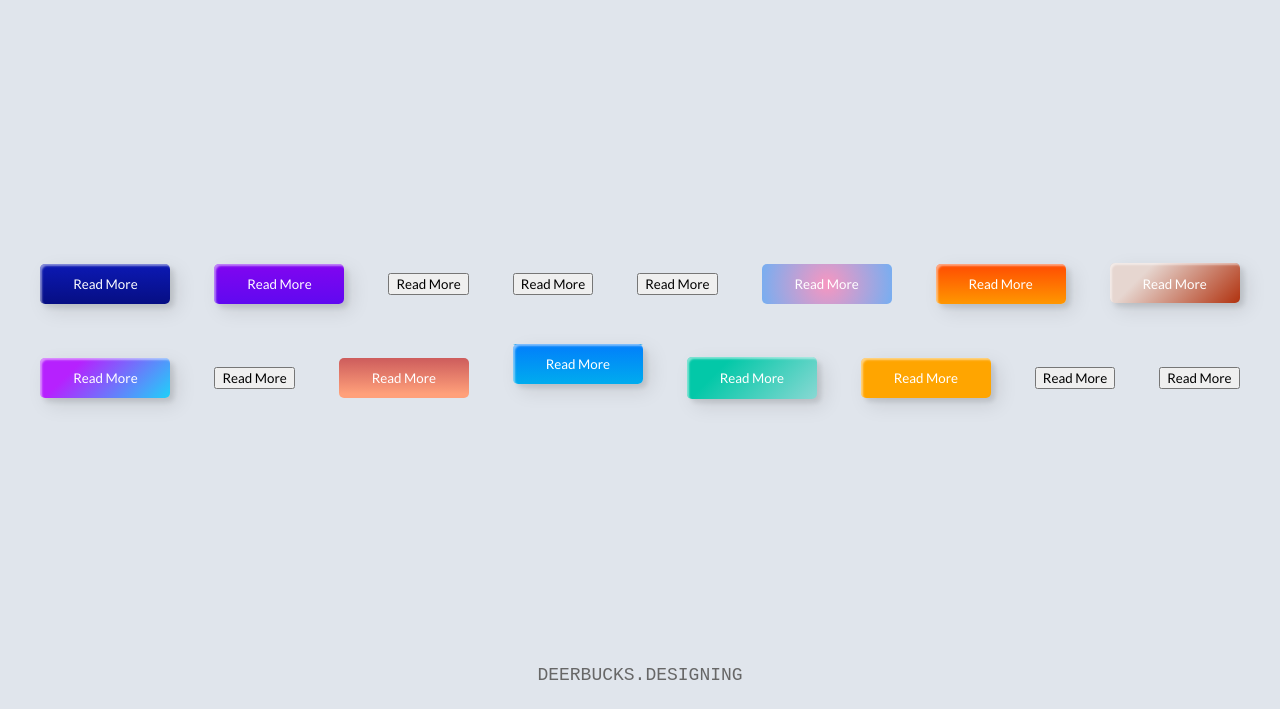
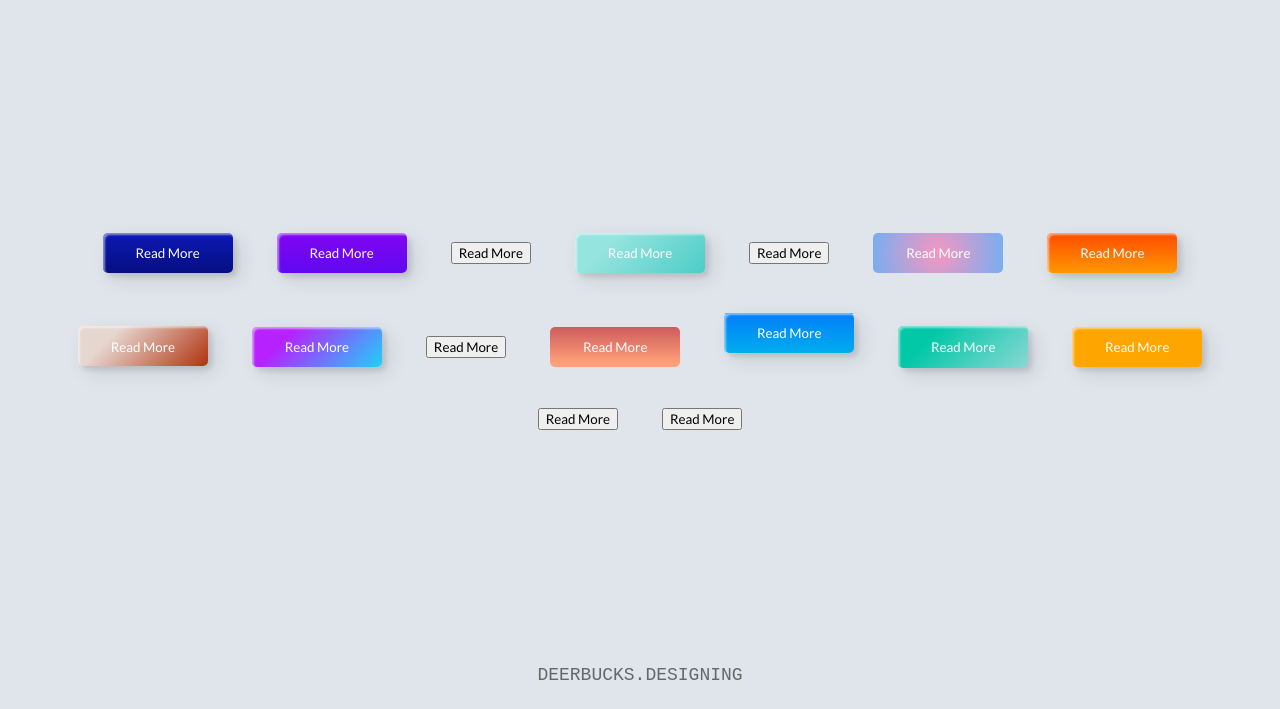
Before and after one commit to cc5324/animation-buttons, a website: page index.html in a window 1280 px wide. Shown: the part 91-800 px from the top of the page. Drawn offline with Linux system fonts and the light colour scheme.

Commit message:
feat: finished button4 #26 (#40)

```diff
--- /dev/null
+++ b/scss/components/buttons/_button-4.scss
@@ -0,0 +1,24 @@
+.button4 {
+    display: inline-block;
+    position: relative;
+    width: 130px;
+    height: 40px;
+    color: #fff;
+    border-radius: 5px;
+    padding: 10px 25px;
+    font-family: 'Lato', sans-serif;
+    font-weight: 500;
+    background: transparent;
+    cursor: pointer;
+    transition: all 0.3s ease;
+    box-shadow: inset 2px 2px 2px 0px rgb(255 255 255 / 50%), 7px 7px 20px 0px rgb(0 0 0 / 10%), 4px 4px 5px 0px rgb(0 0 0 / 10%);
+    outline: none;
+    background: #4dccc6;
+    background-image: linear-gradient(315deg, #4dccc6 0%, #96e4df 74%);
+    border: none;
+
+    &:hover {
+            background-color: #89d8d3;
+            background-image: linear-gradient(315deg, #89d8d3 0%, #03c8a8 74%);
+    }
+}
--- a/scss/layout/_body.scss
+++ b/scss/layout/_body.scss
@@ -1,6 +1,7 @@
 @use "../utils/breakpoints";
 @use "../components/buttons/button-1";
 @use "../components/buttons/button-2";
+@use "../components/buttons/button-4";
 @use "../components/buttons/button-6";
 @use "../components/buttons/button-7";
 @use "../components/buttons/button-8";
```
Also changed, not shown: style/style.css, 1 other file.
